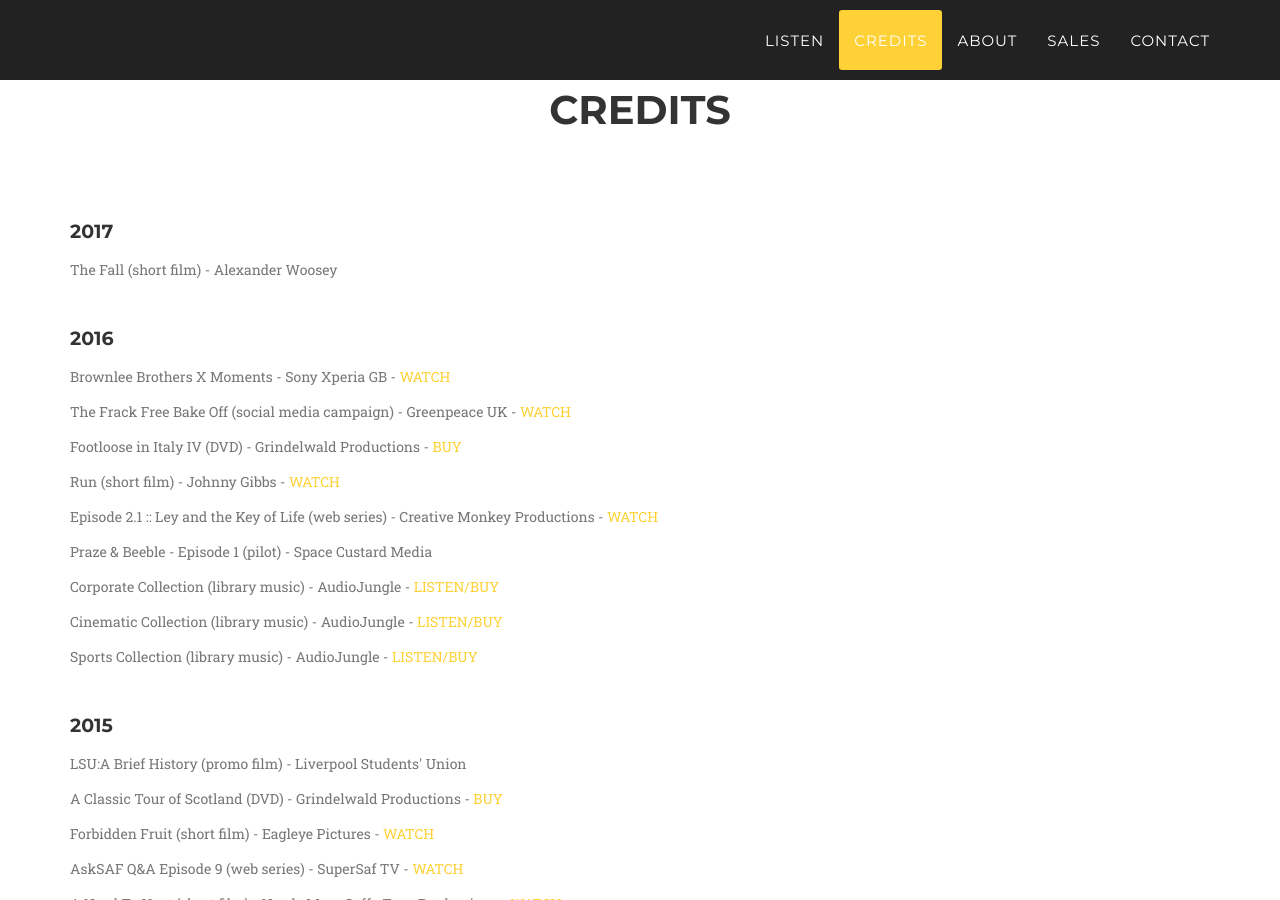
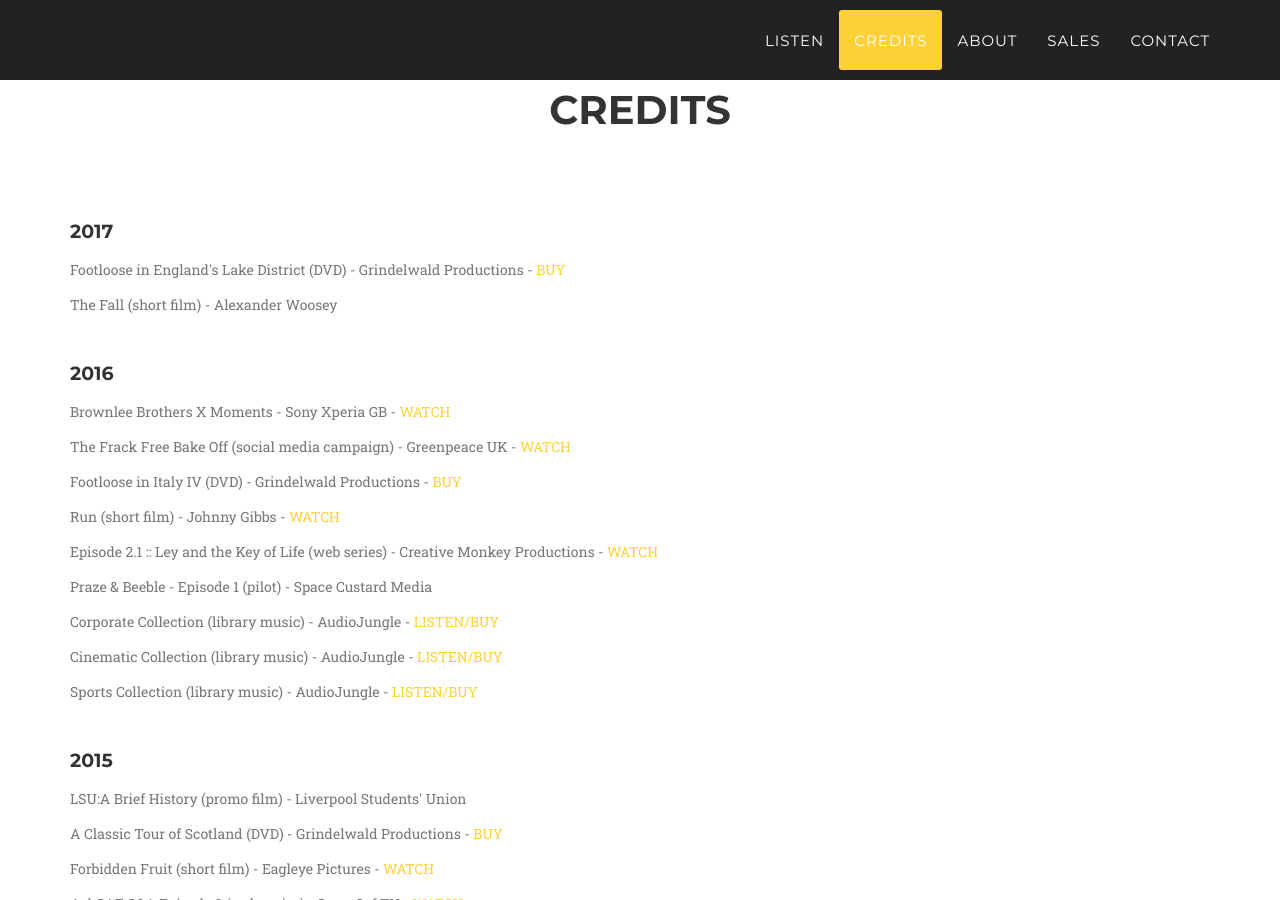
Before and after one commit to barnabysmithmusic/barnabysmithmusic.github.io, a Jekyll site: the page built from index.html, in a window 1280 px wide and 900 px high, scrolled down 1580 px. Built offline with Jekyll 4.4.1, drawn with Linux system fonts in a browser that asks for light colours; some web fonts are replaced; comment, search, counter and statistics services are not loaded.

Commit message:
Add Footloose in England's Lake District to credits list

```diff
--- a/_includes/credits.html
+++ b/_includes/credits.html
@@ -9,6 +9,7 @@
               </div>
 
             <h4 class="service-heading">2017</h4>
+            <p class="text-muted">Footloose in England's Lake District (DVD) - Grindelwald Productions - <a href="https://www.amazon.co.uk/dp/B0755Z9V4N" target="_blank">BUY</a></p>
             <p class="text-muted">The Fall (short film) - Alexander Woosey</p>
             <br>
 
```
